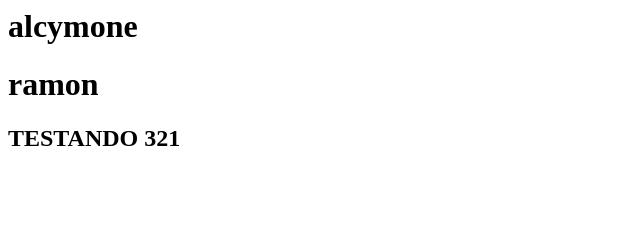
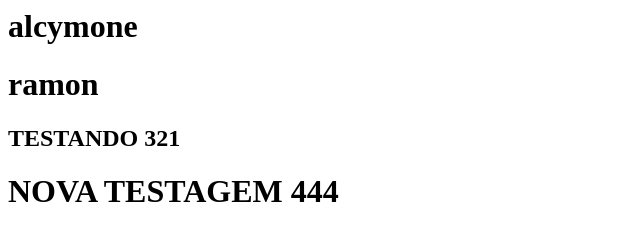
Before and after one commit to larabiancaaraujo/Cantina_Feliz, a plain HTML site: page index.html in a window 1280 px wide. Shown: the whole page, without its empty margins (0-640 px from the left). Drawn offline with Linux system fonts and the light colour scheme.

Commit message:
NOVA ATUALIZAÇÃO

```diff
--- a/index.html
+++ b/index.html
@@ -8,5 +8,6 @@
     <h1>alcymone</h1>
     <h1>ramon</h1>
     <h2>TESTANDO 321</h2>
+    <h1> NOVA TESTAGEM 444</h1>
 </body>
 </html>
```
